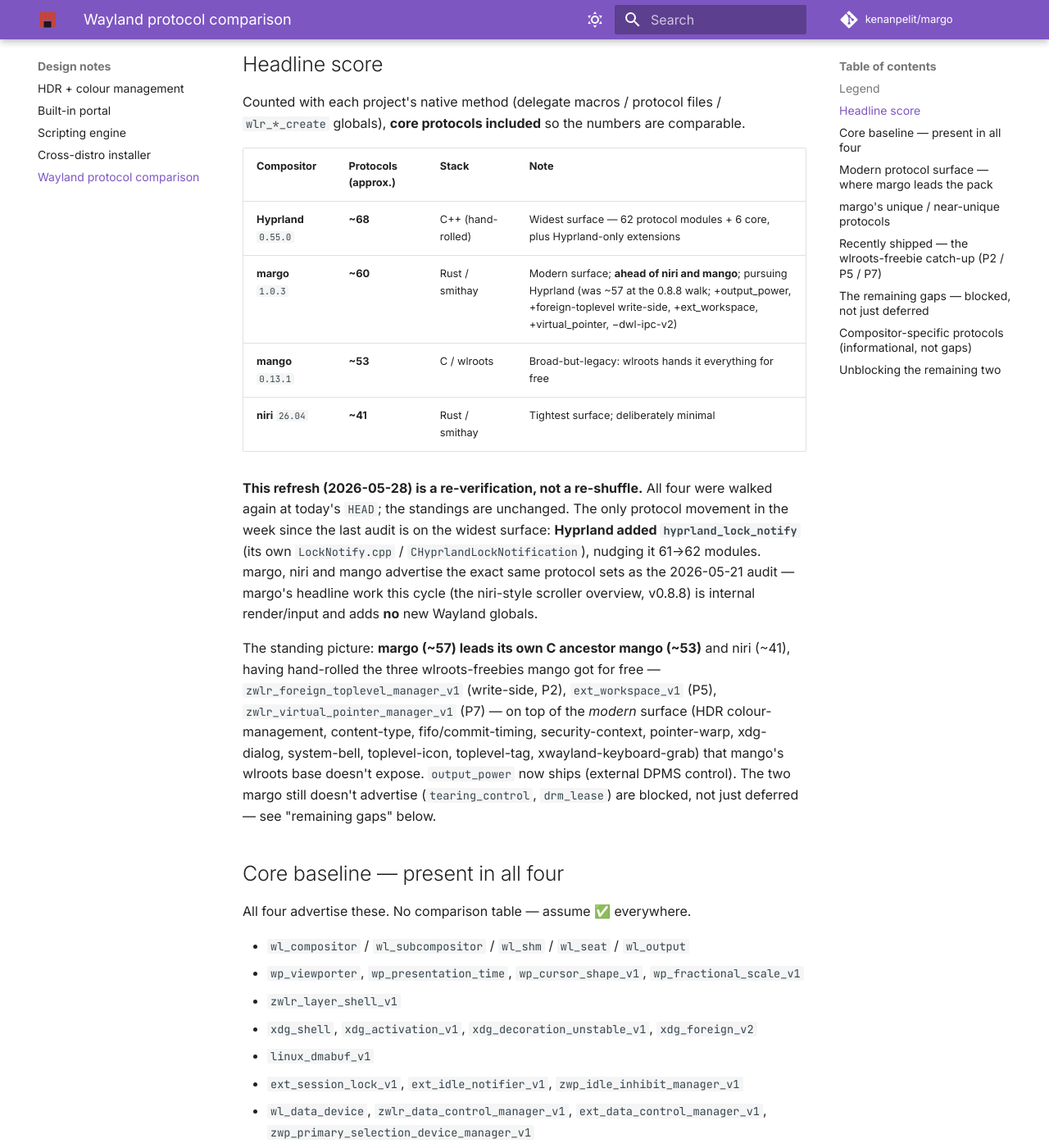
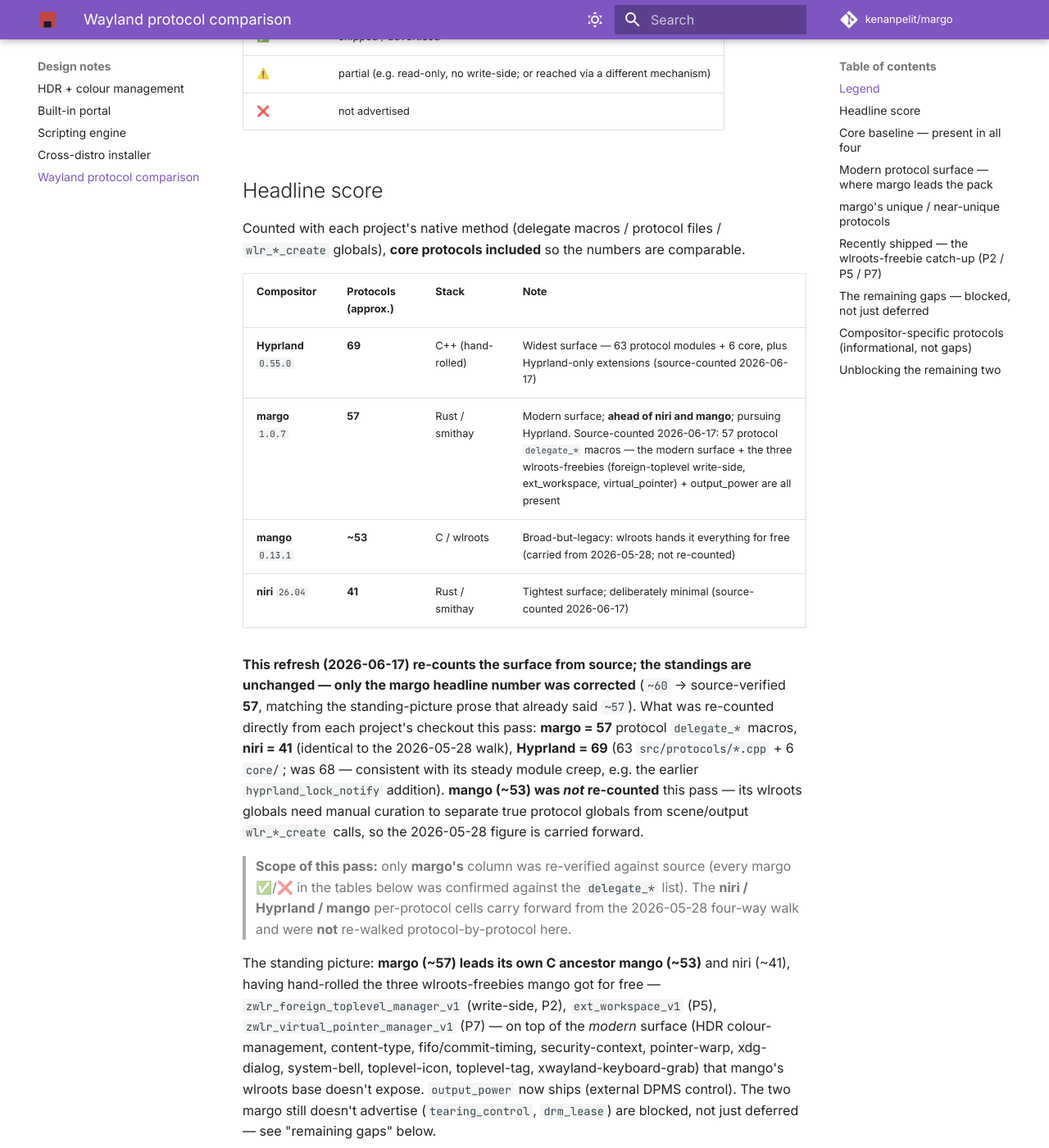
Before and after one commit to kenanpelit/margo, an MkDocs documentation site: the page built from docs/protocol-comparison.md, in a window 1280 px wide and 1400 px high, scrolled down 1030 px. Shown: the whole window at 82% size. Built offline with MkDocs 1.6.1 and Material for MkDocs 9.7.7, drawn with Linux system fonts in a browser that asks for light colours; comment, search, counter and statistics services are not loaded; some of the changed text lies outside the part shown.

Commit message:
docs(protocol-comparison): source-recount surface at v1.0.7 (margo 60→57)
Re-counted each project's Wayland protocol surface directly from source
on 2026-06-17 with its native method. Corrects the margo headline from
the over-counted ~60 to the source-verified 57 protocol-bearing
delegate_* macros (excluding the two framework-internal
delegate_dispatch/global_dispatch; all 8 hand-rolled GlobalDispatch
globals overlap an existing delegate). This matches the standing-picture
prose that already said ~57.

Source-counted this pass: margo 57, niri 41 (unchanged), Hyprland 69
(63 src/protocols/*.cpp + 6 core/; was 68). mango (~53) carried from the
2026-05-28 walk — its wlroots globals need manual curation to exclude
non-protocol wlr_*_create calls, so it was not re-counted.

Scope note added: only margo's column was re-verified against source;
the niri/Hyprland/mango per-protocol cells carry forward from the
2026-05-28 four-way walk. Standings unchanged.

Co-Authored-By: Claude Opus 4.8 <noreply@anthropic.com>

```diff
--- a/docs/protocol-comparison.md
+++ b/docs/protocol-comparison.md
@@ -1,16 +1,20 @@
 # Wayland Protocol Surface — margo vs niri vs Hyprland vs mango
 
-> **Last refreshed:** 2026-05-28 (full four-way walk); **margo column
-> re-audited 2026-06-12 at `v1.0.3`** — since the walk, margo **removed**
-> the custom dwl-ipc-v2 global (replaced by the Unix control socket, not a
-> Wayland protocol) and **added** `zwlr_foreign_toplevel_manager_v1`
-> (write-side), `ext_workspace_v1`, `zwlr_virtual_pointer_manager_v1` and
-> `zwlr_output_power_management_v1` (1.0.2) → **~60 globals**.
-> **Sources walked (all at that day's `HEAD`):**
-> - **margo** `0.8.8` (`6738494`) — this repo (smithay `delegate_*!` macros + hand-rolled `GlobalDispatch`).
-> - **niri** `26.04` (`v26.04-23-g9a6f310`) — same smithay method.
-> - **Hyprland** `0.55.0` (`v0.55.0-86-gebc1816`) — `src/protocols/*.cpp` + `src/protocols/core/`.
-> - **mango** `0.13.1` (`0.13.1-69-gd702cc2`) — wlroots `wlr_*_create()` call sites + `protocols/*.xml`.
+> **Last refreshed:** 2026-06-17 — **margo column re-counted directly from
+> source** at `v1.0.7` (`446f8597`): margo advertises **57 protocol-bearing
+> smithay `delegate_*` macros** (excluding the two framework-internal
+> `delegate_dispatch` / `delegate_global_dispatch`); all 8 hand-rolled
+> `GlobalDispatch` globals overlap an existing delegate, so they add no
+> extra. This **corrects the prior headline `~60`** (which over-counted —
+> the standing-picture prose below already said `~57`) to the
+> source-verified **57**. The protocol *set* is unchanged from the `v1.0.3`
+> audit: `tearing_control` and `drm_lease` are still the only two not
+> advertised (both blocked, see gaps below).
+> **Sources (re-counted from each project's `HEAD` this pass):**
+> - **margo** `v1.0.7` (`446f8597`) — this repo; **57** protocol `delegate_*` macros (+ overlapping hand-rolled `GlobalDispatch`).
+> - **niri** `v26.04-34` (`fdb6d85`) — same smithay method; **41** protocol delegates (unchanged from the 2026-05-28 walk).
+> - **Hyprland** `v0.55.0-189` (`2d190ba`) — `src/protocols/*.cpp` (**63**) + `src/protocols/core/` (**6**) = **69**.
+> - **mango** `0.14.4-7` (`892d127`) — wlroots `wlr_*_create()` globals + `protocols/*.xml`; **~53 carried from the 2026-05-28 walk, not re-counted this pass** (a clean count needs manual curation to exclude non-protocol `wlr_*_create` calls such as `wlr_scene_*` / `wlr_output_layout_*`).
 
 > **Companion:** [`protocol-matrix.md`](protocol-matrix.md) is the *internal*
 > view — for each protocol margo advertises, whether it's implemented and how
@@ -41,20 +45,28 @@ numbers are comparable.
 
 | Compositor | Protocols (approx.) | Stack | Note |
 |---|---|---|---|
-| **Hyprland** `0.55.0` | **~68** | C++ (hand-rolled) | Widest surface — 62 protocol modules + 6 core, plus Hyprland-only extensions |
-| **margo** `1.0.3` | **~60** | Rust / smithay | Modern surface; **ahead of niri and mango**; pursuing Hyprland (was ~57 at the 0.8.8 walk; +output_power, +foreign-toplevel write-side, +ext_workspace, +virtual_pointer, −dwl-ipc-v2) |
-| **mango** `0.13.1` | **~53** | C / wlroots | Broad-but-legacy: wlroots hands it everything for free |
-| **niri** `26.04` | **~41** | Rust / smithay | Tightest surface; deliberately minimal |
+| **Hyprland** `0.55.0` | **69** | C++ (hand-rolled) | Widest surface — 63 protocol modules + 6 core, plus Hyprland-only extensions (source-counted 2026-06-17) |
+| **margo** `1.0.7` | **57** | Rust / smithay | Modern surface; **ahead of niri and mango**; pursuing Hyprland. Source-counted 2026-06-17: 57 protocol `delegate_*` macros — the modern surface + the three wlroots-freebies (foreign-toplevel write-side, ext_workspace, virtual_pointer) + output_power are all present |
+| **mango** `0.13.1` | **~53** | C / wlroots | Broad-but-legacy: wlroots hands it everything for free (carried from 2026-05-28; not re-counted) |
+| **niri** `26.04` | **41** | Rust / smithay | Tightest surface; deliberately minimal (source-counted 2026-06-17) |
 
-**This refresh (2026-05-28) is a re-verification, not a re-shuffle.** All
-four were walked again at today's `HEAD`; the standings are unchanged.
-The only protocol movement in the week since the last audit is on the
-widest surface: **Hyprland added `hyprland_lock_notify`** (its own
-`LockNotify.cpp` / `CHyprlandLockNotification`), nudging it 61→62
-modules. margo, niri and mango advertise the exact same protocol sets as
-the 2026-05-21 audit — margo's headline work this cycle (the niri-style
-scroller overview, v0.8.8) is internal render/input and adds **no** new
-Wayland globals.
+**This refresh (2026-06-17) re-counts the surface from source; the
+standings are unchanged — only the margo headline number was corrected**
+(`~60` → source-verified **57**, matching the standing-picture prose that
+already said `~57`). What was re-counted directly from each project's
+checkout this pass: **margo = 57** protocol `delegate_*` macros, **niri =
+41** (identical to the 2026-05-28 walk), **Hyprland = 69** (63
+`src/protocols/*.cpp` + 6 `core/`; was 68 — consistent with its steady
+module creep, e.g. the earlier `hyprland_lock_notify` addition).
+**mango (~53) was *not* re-counted** this pass — its wlroots globals need
+manual curation to separate true protocol globals from scene/output
+`wlr_*_create` calls, so the 2026-05-28 figure is carried forward.
+
+> **Scope of this pass:** only **margo's** column was re-verified against
+> source (every margo ✅/❌ in the tables below was confirmed against the
+> `delegate_*` list). The **niri / Hyprland / mango** per-protocol cells
+> carry forward from the 2026-05-28 four-way walk and were **not**
+> re-walked protocol-by-protocol here.
 
 The standing picture: **margo (~57) leads its own C ancestor mango
 (~53)** and niri (~41), having hand-rolled the three wlroots-freebies
```
